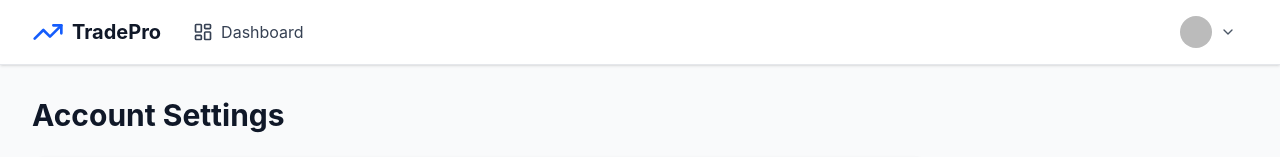
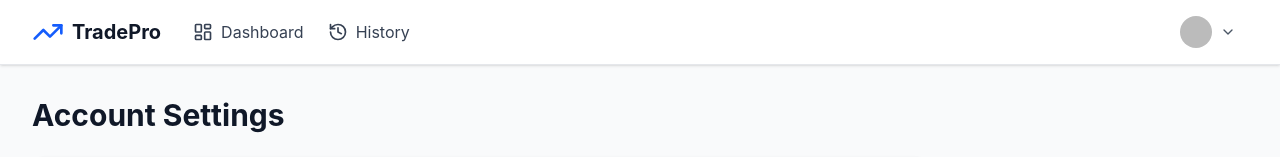
Before and after one commit to stefan18-ux/tradingbot, a React (Vite) app in the folder frontend/: page /account in a window 1280 px wide. Shown: the top 157 px of the page. Built offline with nearby package versions, Linux system fonts and the light colour scheme; no server answers; sample sign-in values are in the browser's storage.

Commit message:
add history link to dashboard navigation

```diff
--- a/frontend/src/layouts/DashboardLayout.tsx
+++ b/frontend/src/layouts/DashboardLayout.tsx
@@ -5,6 +5,7 @@ import {
   LogOut,
   ChevronDown,
   Settings,
+  History,
 } from "lucide-react";
 import { useState } from "react";
 import { useAuth } from "../contexts/AuthContext";
@@ -58,6 +59,14 @@ export function DashboardLayout() {
                 >
                   <LayoutDashboard className="h-5 w-5" />
                   Dashboard
+                </Link>
+
+                <Link
+                  to="/dashboard/history"
+                  className="flex items-center gap-2 text-gray-700 hover:text-blue-600 transition"
+                >
+                  <History className="h-5 w-5" />
+                  History
                 </Link>
               </div>
             </div>
```
